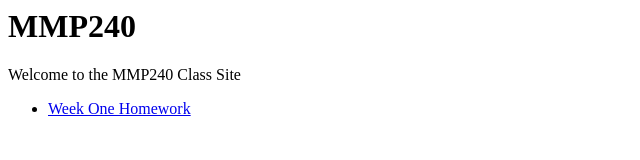
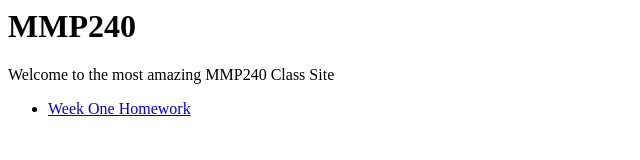
Before and after one commit to sheivaEdu/MMP240_F18, a plain HTML site: page index.html in a window 1280 px wide. Shown: the whole page, without its empty margins (0-640 px from the left). Drawn offline with Linux system fonts and the light colour scheme.

Commit message:
altered welcome text

```diff
--- a/index.html
+++ b/index.html
@@ -4,7 +4,7 @@
     </head>
     <body>
         <h1>MMP240</h1>
-        <p>Welcome to the MMP240 Class Site</p>
+        <p>Welcome to the most amazing MMP240 Class Site</p>
         <ul>
             <li><a href="Assignment1MMP240/index.html">Week One Homework</a></li>
         </ul>
```
